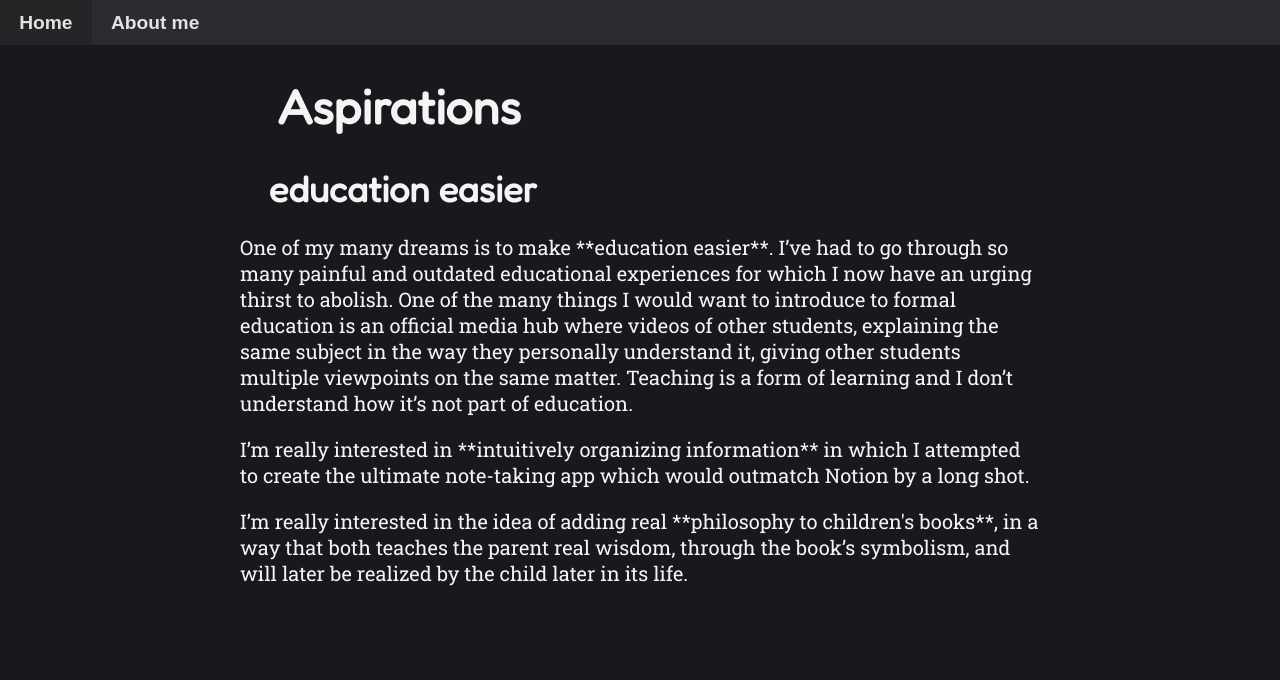
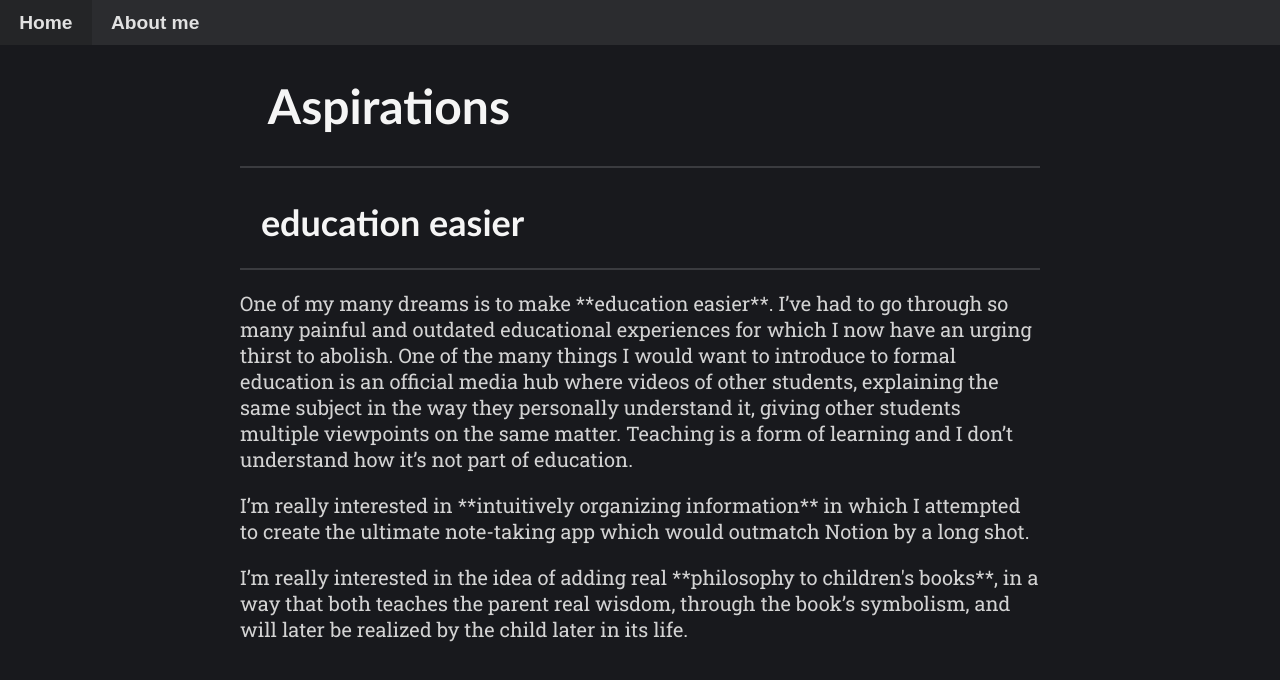
Before and after one commit to PlayCreatively/my-site, a React (Create React App) app: page /about-me in a window 1280 px wide. Shown: the top 680 px of the page. Built offline with nearby package versions, Linux system fonts and the light colour scheme; a web font is replaced by a local one.

Commit message:
Chapter css tweak

```diff
--- a/src/components/reactComponents/styles/_chapter.scss
+++ b/src/components/reactComponents/styles/_chapter.scss
@@ -2,15 +2,18 @@ $headerSize: 3em;
 
 .Chapter {
   margin-top: 2rem;
-  border-top: 2px solid hsl(0, 0%, 100%, 0.15);
   text-align: start;
 
   .Chapter-header {
     color: whitesmoke;
     font-size: $headerSize;
     font-family: "Trebuchet MS", "Lucida Sans Unicode", "Lucida Grande",
-      "Lucida Sans", Arial, sans-serif;
+    "Lucida Sans", Arial, sans-serif;
     cursor: pointer;
+  }
+  .Chapter-content{
+    border-top: 2px solid hsl(0, 0%, 100%, 0.15);
+
   }
 
   .Chapter {
@@ -24,7 +27,6 @@ $headerSize: 3em;
   color: transparent;
   position: relative;
   transition: 200ms;
-  top: 0.1em;
   left: -0.75em;
   position: relative;
 
--- a/src/index.css
+++ b/src/index.css
@@ -177,12 +177,12 @@
 */
 p {
   font-family: "Roboto Slab";
-  color: whitesmoke;
+  color: #d3d3d3;
   font-size: 2.5vh;
 }
 
 * {
-  color: whitesmoke;
+  color: #d3d3d3;
 }
 
 body {
@@ -196,12 +196,31 @@ body {
   margin-left: auto;
 }
 
-.Chapter {
-  border-top: none !important;
+.List-style {
+  font-family: Fredoka;
+  border-radius: 0.3em;
+  background: rgba(255, 255, 255, 0.1);
+  width: -webkit-fit-content;
+  width: -moz-fit-content;
+  width: fit-content;
+  padding: 0.5em;
+  padding-left: 1.5em;
 }
-.Chapter .Chapter-header {
-  font-family: "Fredoka", sans-serif !important;
+.List-style > li {
+  color: coral;
 }
+.List-style li::marker {
+  color: rgba(255, 255, 255, 0.4);
+}
+.List-style ul li {
+  color: rgba(187, 177, 150, 0.639);
+}
+
+.Highlight {
+  color: coral;
+  font-size: 1.2em;
+}
+
 .Name-header {
   color: coral;
   -webkit-user-select: none;
@@ -223,13 +242,13 @@ body {
 }
 
 .App-header {
-  height: 100vh;
+  height: 90vh;
   display: flex;
   flex-direction: column;
   justify-content: center;
   font-size: calc(10px + 2vmin);
-  color: white;
-  margin: 10vh 2em;
+  color: #d3d3d3;
+  margin: 0 2em;
 }
 
 ::-webkit-scrollbar {
@@ -241,12 +260,11 @@ body {
 }
 ::-webkit-scrollbar-thumb:hover {
   /* Handle on hover */
-  background: #6e6e6e;
+  background: rgb(110, 110, 110);
 }
 
 .Chapter {
   margin-top: 2rem;
-  border-top: 2px solid rgba(255, 255, 255, 0.15);
   text-align: start;
 }
 .Chapter .Chapter-header {
@@ -254,6 +272,9 @@ body {
   font-size: 3em;
   font-family: "Trebuchet MS", "Lucida Sans Unicode", "Lucida Grande", "Lucida Sans", Arial, sans-serif;
   cursor: pointer;
+}
+.Chapter .Chapter-content {
+  border-top: 2px solid hsla(0deg, 0%, 100%, 0.15);
 }
 .Chapter .Chapter .Chapter-header {
   font-size: 2.25em;
@@ -263,7 +284,6 @@ body {
   color: transparent;
   position: relative;
   transition: 200ms;
-  top: 0.1em;
   left: -0.75em;
   position: relative;
   content: "#";
@@ -277,7 +297,7 @@ body {
 }
 
 .LineSegment {
-  border-top: 0.1em dashed rgba(128, 128, 128, 0.5);
+  border-top: 0.1em dashed hsla(0deg, 0%, 50%, 0.5);
   display: flex;
   align-items: center;
   justify-content: center;
@@ -285,7 +305,7 @@ body {
   width: 90%;
 }
 .LineSegment p {
-  color: rgba(128, 128, 128, 0.5);
+  color: hsla(0deg, 0%, 50%, 0.5);
   font-style: italic;
   font-weight: bold;
   font-size: 0.8em;
@@ -296,12 +316,12 @@ body {
 }
 
 nav {
-  background-color: rgba(128, 128, 128, 0.18);
+  background-color: hsla(0deg, 0%, 50%, 0.18);
   margin-bottom: 1em;
   display: flex;
 }
 nav a {
-  color: #e2e2e2;
+  color: rgb(226, 226, 226);
   font-size: 1.2rem;
   font-weight: bold;
   text-decoration: none;
@@ -342,7 +362,7 @@ nav a:hover {
 
 /* Handle */
 .ScrollText::-webkit-scrollbar-thumb {
-  background-color: rgba(128, 128, 128, 0.25);
+  background-color: hsla(0deg, 0%, 50%, 0.25);
   border-radius: 1em;
 }
 
```
Also changed, not shown: 1 other file (tests, documents, lock files or other folders).
